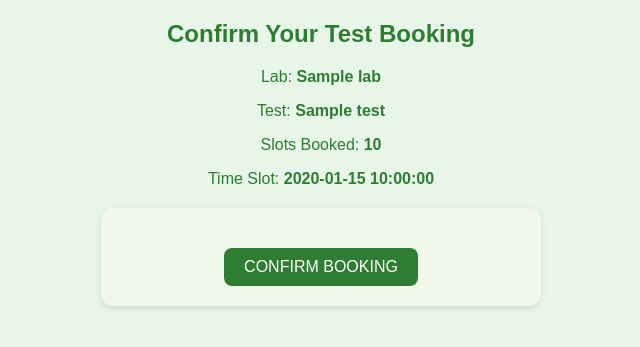
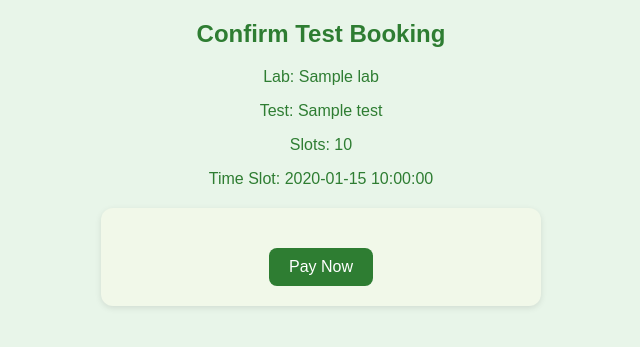
Before and after one commit to abhirup2911/MediSlotBook, a Flask app: template templates/confirm_test_booking.html in a window 1280 px wide. Shown: the top 347 px of the page, without its empty margins (319-959 px from the left). Run offline with Flask 3, Linux system fonts and the light colour scheme; the template is opened without the code that fills it: most values are stand-ins (such as "Sample title", 1, 10 or a date in 2020).

Commit message:
Update confirm_test_booking.html

```diff
--- a/templates/confirm_test_booking.html
+++ b/templates/confirm_test_booking.html
@@ -5,13 +5,14 @@
   <link rel="stylesheet" href="{{ url_for('static', filename='style.css') }}">
 </head>
 <body>
-  <h2>Confirm Your Test Booking</h2>
-  <p>Lab: <strong>{{ lab }}</strong></p>
-  <p>Test: <strong>{{ test }}</strong></p>
-  <p>Slots Booked: <strong>{{ slots }}</strong></p>
-  <p>Time Slot: <strong>{{ time_slot }}</strong></p>
-  <form action="{{ url_for('payment') }}" method="POST">
-    <button type="submit">CONFIRM BOOKING</button>
+  <h2>Confirm Test Booking</h2>
+  {% if error %}<p style="color:red">{{ error }}</p>{% endif %}
+  <p>Lab: {{ lab }}</p>
+  <p>Test: {{ test }}</p>
+  <p>Slots: {{ slots }}</p>
+  <p>Time Slot: {{ time_slot }}</p>
+  <form action="{{ url_for('payment') }}" method="post">
+    <button type="submit">Pay Now</button>
   </form>
 </body>
 </html>
```
